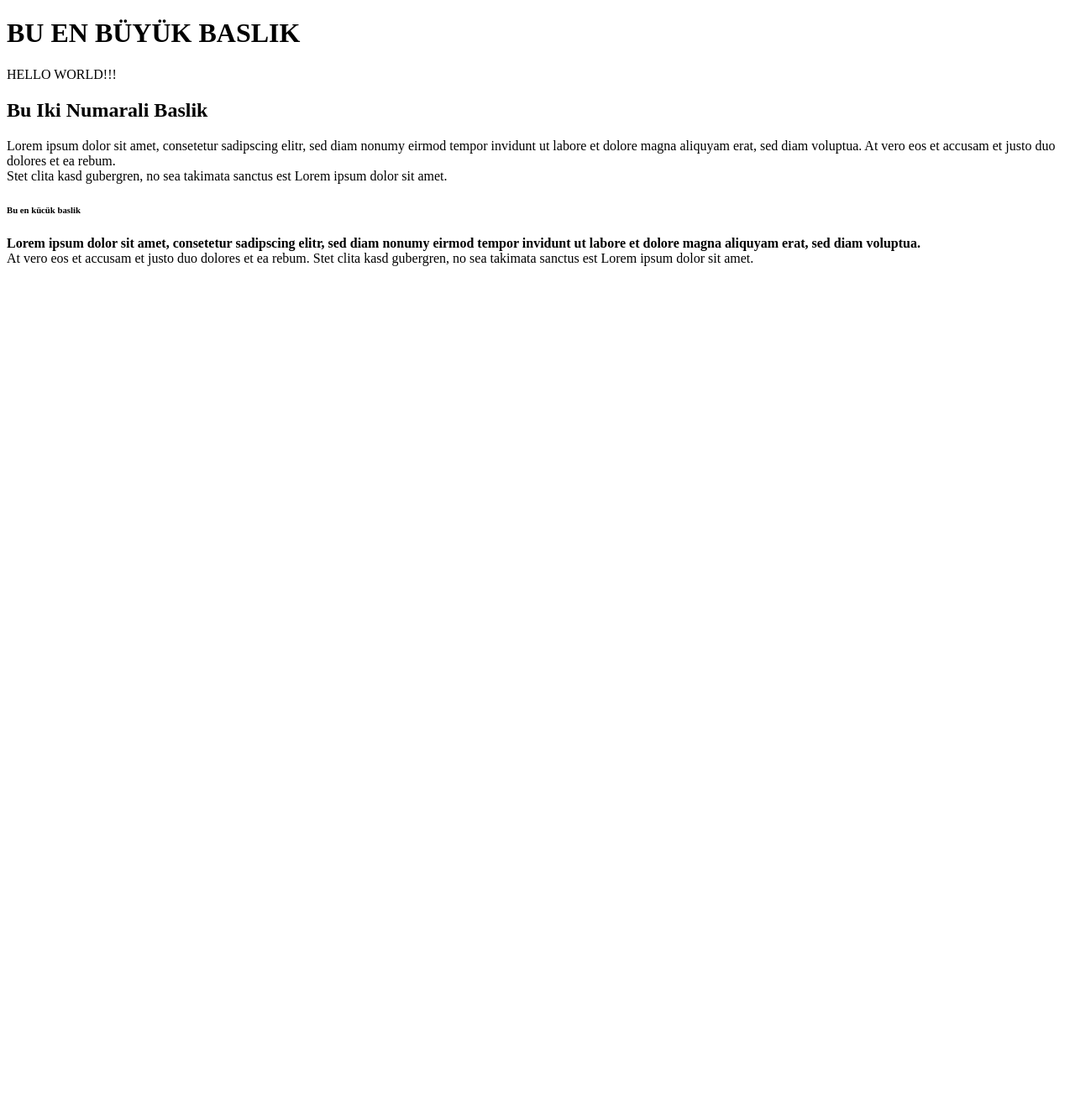
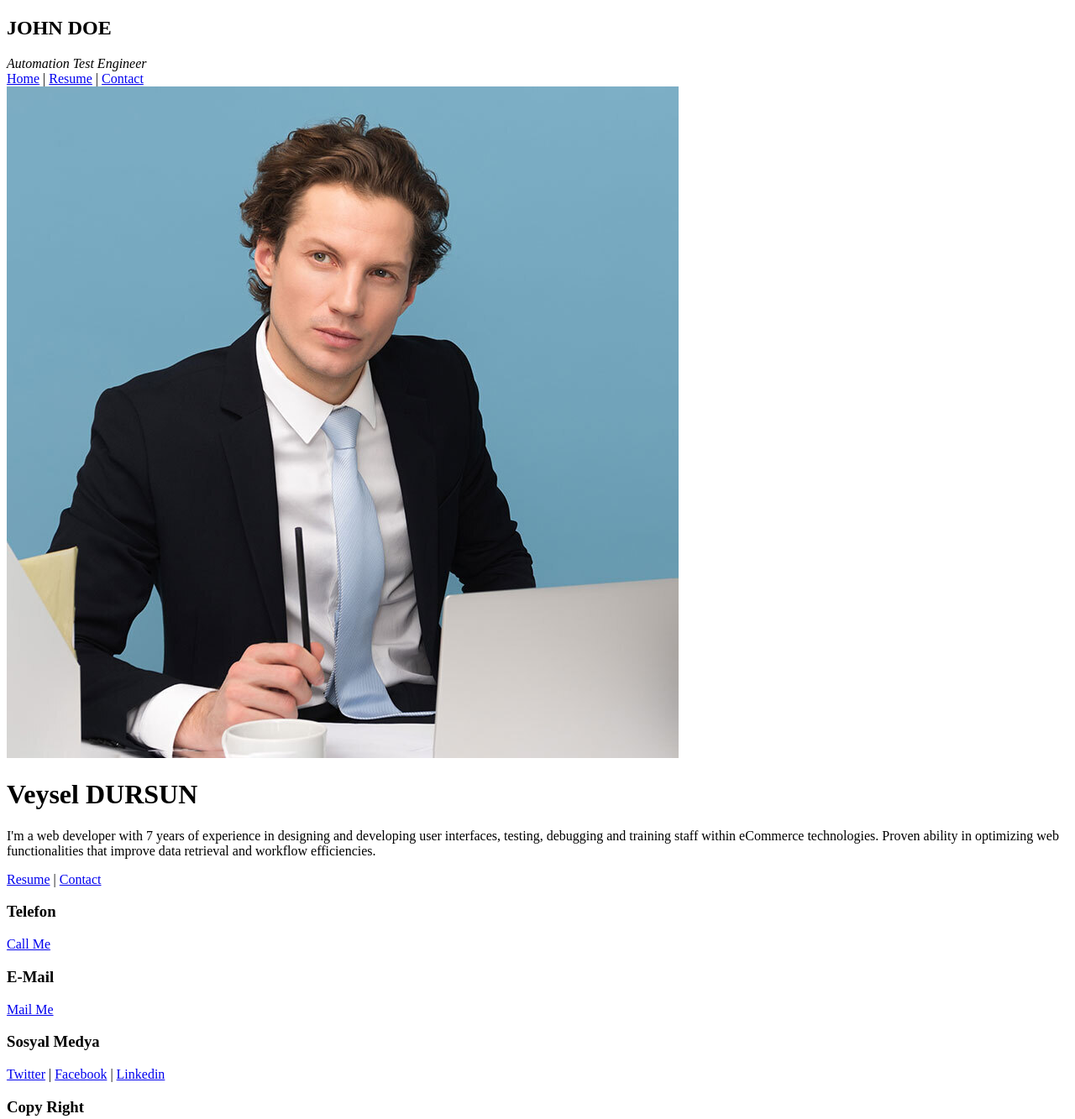
Before and after one commit to veyselDursun/VSC-Html-, a plain HTML site: page index.html in a window 1280 px wide. Shown: the whole page at 84% size. Before the commit the page ends 800 px from the top, so only its background shows below. Drawn offline with Linux system fonts and the light colour scheme.

Commit message:
git branch -M main

```diff
--- a/index.html
+++ b/index.html
@@ -4,27 +4,58 @@
     <meta charset="UTF-8" />
     <meta http-equiv="X-UA-Compatible" content="IE=edge" />
     <meta name="viewport" content="width=device-width, initial-scale=1.0" />
-    <title>CANIM KENDIM</title>
+    <title>Home Page</title>
   </head>
   <body>
-    <h1>BU EN BÜYÜK BASLIK</h1>
-    <p>HELLO WORLD!!!</p>
-    <h2>Bu Iki Numarali Baslik</h2>
-    <p>
-      Lorem ipsum dolor sit amet, consetetur sadipscing elitr, sed diam nonumy
-      eirmod tempor invidunt ut labore et dolore magna aliquyam erat, sed diam
-      voluptua. At vero eos et accusam et justo duo dolores et ea rebum.
-      <br />Stet clita kasd gubergren, no sea takimata sanctus est Lorem ipsum
-      dolor sit amet.
-      <strong>
-        <br />
-        <h6>Bu en kücük baslik</h6>
-        Lorem ipsum dolor sit amet, consetetur sadipscing elitr, sed diam nonumy
-        eirmod tempor invidunt ut labore et dolore magna aliquyam erat, sed diam
-        voluptua.</strong
-      >
-      <br />At vero eos et accusam et justo duo dolores et ea rebum. Stet clita
-      kasd gubergren, no sea takimata sanctus est Lorem ipsum dolor sit amet.
-    </p>
+    <div class="header">
+      <div class="title">
+        <h2>JOHN DOE</h2>
+        <i>Automation Test Engineer</i>
+      </div>
+      <div Home Page="menu">
+
+        <a href="index.html">Home</a> |
+
+        <a href="resume.html">Resume</a> |
+
+        <a href="contact.html">Contact</a>
+
+      </div>
+    </div>
+    <div class="content">
+<div class="About"></div>
+<div class="myPhoto">
+<img src="img/pexels-moose-photos-1586996.jpg" alt="Benim Fotografim">
+
+</div>
+<div class="description">
+
+<h1>Veysel DURSUN</h1>
+<p>I'm a web developer with 7 years of experience in designing and
+  developing user interfaces, testing, debugging and training staff
+  within eCommerce technologies. Proven ability in optimizing web
+  functionalities that improve data retrieval and workflow
+  efficiencies.</p>
+
+</div>
+<div class="toolbar"></div>
+<a href="resume.html">Resume</a> |
+<a href="contact.html">Contact</a>
+    </div>
+    <div class="Footer">
+      <div>
+        <h3>Telefon</h3><a href="tel:+905332518965">Call Me</a>
+    </div>
+      <div>
+        <h3>E-Mail</h3>
+        <a href="mailto:johndoe@gmail.com">Mail Me</a>
+      </div>
+      <div>
+        <h3>Sosyal Medya</h3>
+        <a href="http://www.twitter.com" target="_blank">Twitter</a> |
+        <a href="http://www.facebook.com" target="_blank">Facebook</a> |
+        <a href="http://www.linkedin.com" target="_blank">Linkedin</a>
+      <div><h3>Copy Right</h3></div>
+    </div>
   </body>
 </html>
```
Also changed, not shown: contact.html (added, +38 -0 lines), resume.html (added, +57 -0 lines), test.html (added, +53 -0 lines), img/pexels-moose-photos-1586996.jpg (added).
